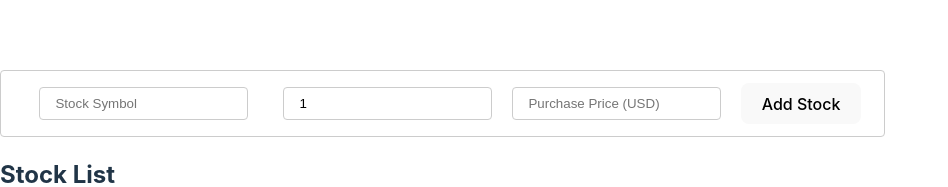
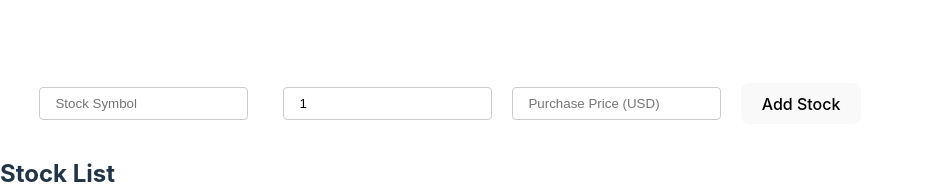
Before and after one commit to jayelinjiaqi/capstone-jayelin-se100, a React (Vite) app: page / in a window 1280 px wide. Shown: the part 370-557 px from the top of the page, without its empty margins (0-948 px from the left). Built offline with nearby package versions, Linux system fonts and the light colour scheme.

Commit message:
Update App.css

```diff
--- a/src/App.css
+++ b/src/App.css
@@ -10,6 +10,4 @@
   align-items: center;
   margin-top: 20px;
   padding: 8px 10px;
-  border: 1px solid #ccc;
-  border-radius: 4px;
 }
```
